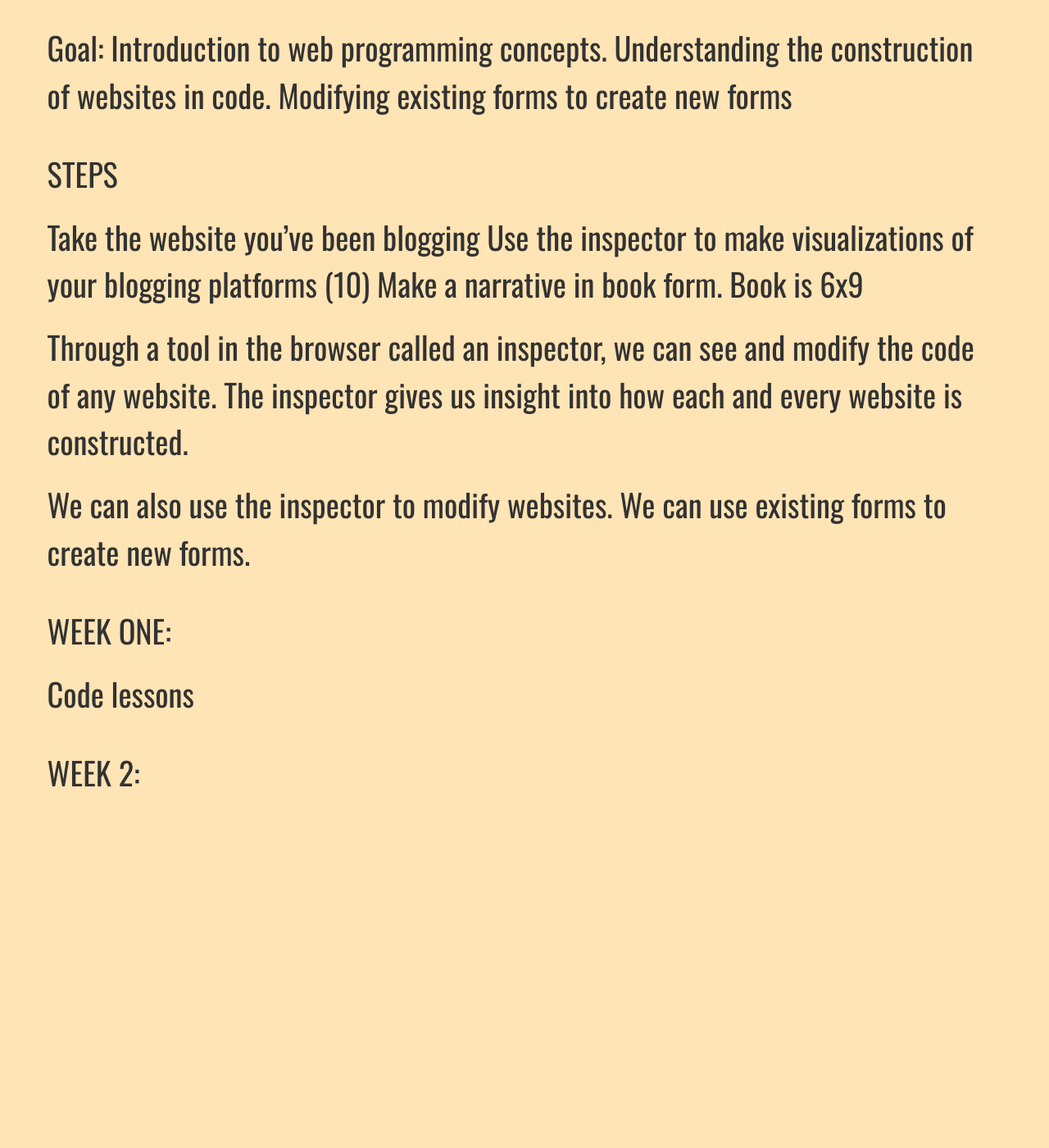
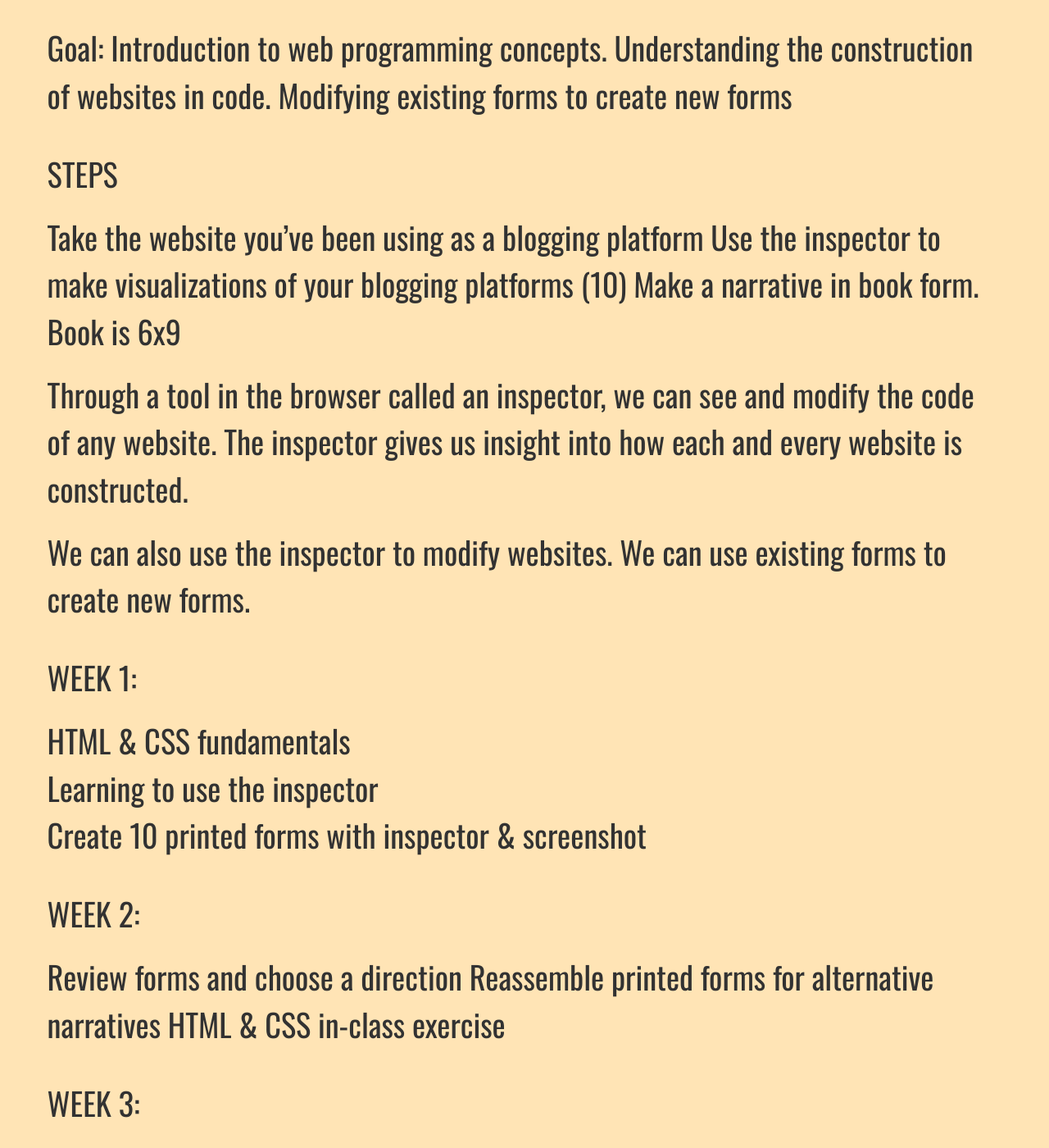
Before and after one commit to web-to-print/web-to-print.github.io, a Jekyll site: the page built from projects/projects-2/index.md, in a window 1280 px wide and 1400 px high, scrolled down 604 px. Shown: the whole window at 82% size. Built offline with Jekyll 4.4.1, drawn with Linux system fonts in a browser that asks for light colours; before the commit the page ends 1632 px from its top, so only the background shows below that; some of the changed text lies outside the part shown.

Commit message:
project 2

```diff
--- a/projects/projects-2/index.md
+++ b/projects/projects-2/index.md
@@ -23,7 +23,7 @@ Goal: Introduction to web programming concepts. Understanding the construction o
 
 ## Steps
 
-Take the website you’ve been blogging
+Take the website you’ve been using as a blogging platform
 Use the inspector to make visualizations of your blogging platforms (10)
 Make a narrative in book form. Book is 6x9
 
@@ -32,7 +32,19 @@ Through a tool in the browser called an inspector, we can see and modify the cod
 We can also use the inspector to modify websites. We can use existing forms to create new forms.
 
 
-## Week one:
-Code lessons
+## Week 1:
+HTML & CSS fundamentals
+Learning to use the inspector
+Create 10 printed forms with inspector & screenshot
 
 ## Week 2:
+Review forms and choose a direction
+Reassemble printed forms for alternative narratives
+HTML & CSS in-class exercise
+
+## Week 3:
+Examine simple book & binding forms
+Refine
+
+## Week 4:
+Critique
```
